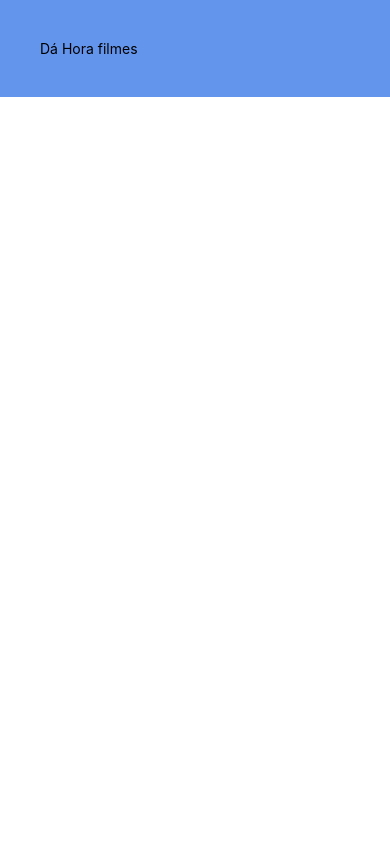
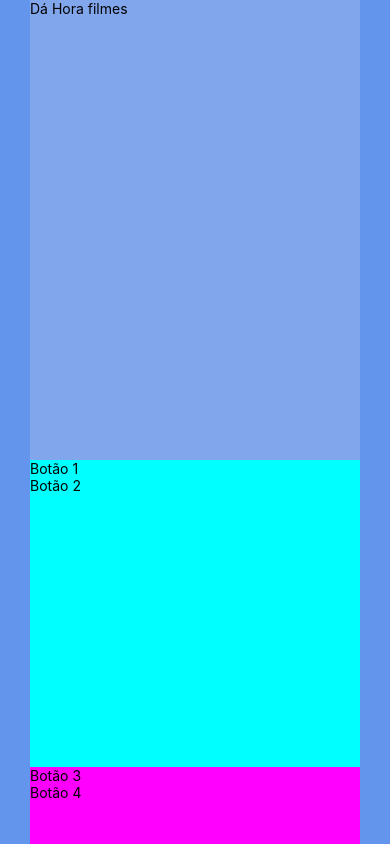
Before and after one commit to mayconr4/dahora-filmes, a React Native app: screen / in a window 390 px wide. Built offline with nearby package versions, Linux system fonts and the light colour scheme.

Commit message:
adiciona flex

```diff
--- a/App.tsx
+++ b/App.tsx
@@ -1,16 +1,46 @@
 import { StatusBar } from "expo-status-bar";
-import { Text, View } from "react-native";
+import { StyleSheet, Text, View } from "react-native";
 import { SafeAreaProvider, SafeAreaView } from "react-native-safe-area-context";
 
 export default function App() {
   return (
     <SafeAreaProvider>
-      <SafeAreaView style={{ backgroundColor: "cornflowerblue", padding: 40 }}>
+      <SafeAreaView style={estilos.container}>
         <StatusBar style="auto" />
-        <View>
+        <View style={estilos.viewlogo}>
           <Text>Dá Hora filmes</Text>
+        </View>
+        <View style={estilos.viewBotoes}>
+          <Text>Botão 1</Text>
+          <Text>Botão 2</Text>
+        </View>
+        <View style={estilos.viewRodape}>
+          <Text>Botão 3</Text>
+          <Text>Botão 4</Text>
         </View>
       </SafeAreaView>
     </SafeAreaProvider>
   );
 }
+
+/* Estilos */
+const estilos = StyleSheet.create({
+  container: {
+    backgroundColor: "cornflowerblue",
+    paddingHorizontal: 30,
+    flex: 1,
+    justifyContent: "center",
+  },
+  viewlogo: {
+    backgroundColor: "#81A6EB",
+    flex: 3,
+  },
+  viewBotoes: {
+    backgroundColor: "cyan",
+    flex: 2,
+  },
+  viewRodape: {
+    backgroundColor: "magenta",
+    flex: 0.5,
+  },
+});
```
